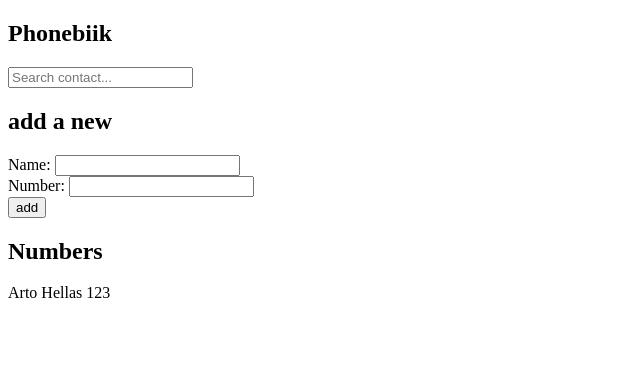
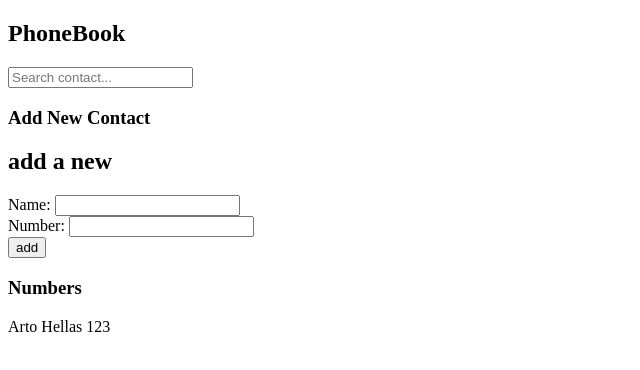
Before and after one commit to dilippoudel/mooc-part2, a React (Create React App) app: page / in a window 1280 px wide. Shown: the top 370 px of the page, without its empty margins (0-640 px from the left). Built offline with nearby package versions, Linux system fonts and the light colour scheme.

Commit message:
Remove header component

```diff
--- a/src/App.js
+++ b/src/App.js
@@ -1,5 +1,8 @@
 import { useState } from 'react'
-const Header = ({ text }) => <h2>{text}</h2>
+import PersonForm from './components/PersonForm/PersonForm'
+import Filter from './components/Filter/Filter'
+import Persons from './components/Person/Person'
+
 const App = () => {
   const [persons, setPersons] = useState([
     { name: 'Arto Hellas', number: '123', id: 1 },
@@ -39,56 +42,21 @@ const App = () => {
     }
     setNewContact(createNew)
   }
-  const searchTextHandler = (e) => {
-    setSearchContactByName(e.target.value)
-    console.log(e.target.value)
-    console.log(searchContactByName)
-  }
-
-  console.log(persons)
   return (
     <div>
-      <Header text="Phonebiik" />
-      <input
-        type="text"
-        placeholder="Search contact..."
-        onChange={searchTextHandler}
+      <h2>PhoneBook</h2>
+      <Filter setSearchContactByName={setSearchContactByName} />
+      <h3>Add New Contact</h3>
+      <PersonForm
+        addPerson={addPerson}
+        changeNameHandler={changeNameHandler}
+        newContactName={newContact.name}
+        newContactPhone={newContact.number}
+        changeNumberHandler={changeNumberHandler}
       />
-      <Header text="add a new" />
-      <form onSubmit={addPerson}>
-        <div>
-          Name:{' '}
-          <input
-            type="text"
-            value={newContact.name}
-            onChange={changeNameHandler}
-          />
-        </div>
-        <div>
-          Number:{' '}
-          <input
-            type="text"
-            value={newContact.number}
-            onChange={changeNumberHandler}
-          />
-        </div>
-        <div>
-          <button type="submit">add</button>
-        </div>
-      </form>
-      <Header text="Numbers" />
+      <h3>Numbers</h3>
       <div>
-        {persons
-          .filter((person) =>
-            person.name
-              .toLowerCase()
-              .includes(searchContactByName.toLowerCase()),
-          )
-          .map((person) => (
-            <p key={person.name}>
-              {person.name} {person.number}
-            </p>
-          ))}
+        <Persons lists={persons} searchText={searchContactByName} />
       </div>
     </div>
   )
```
